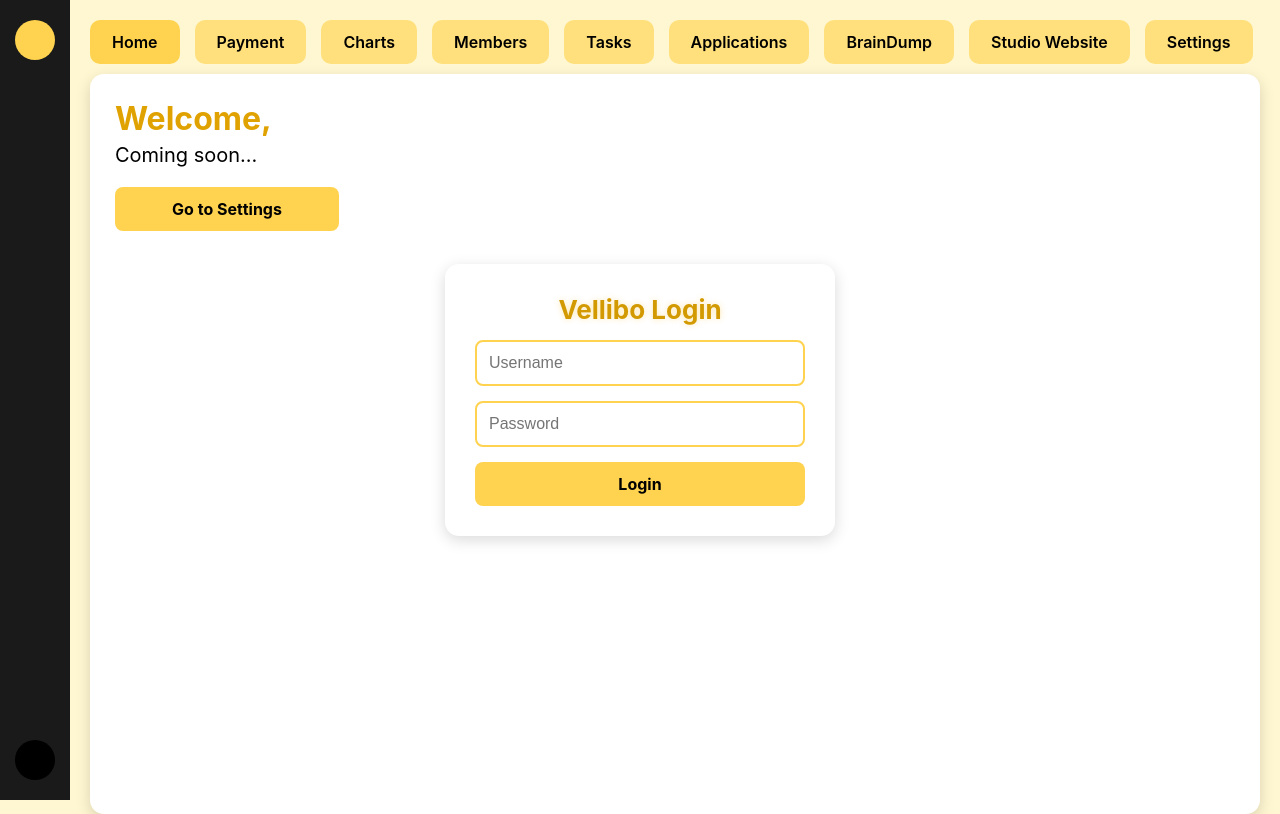
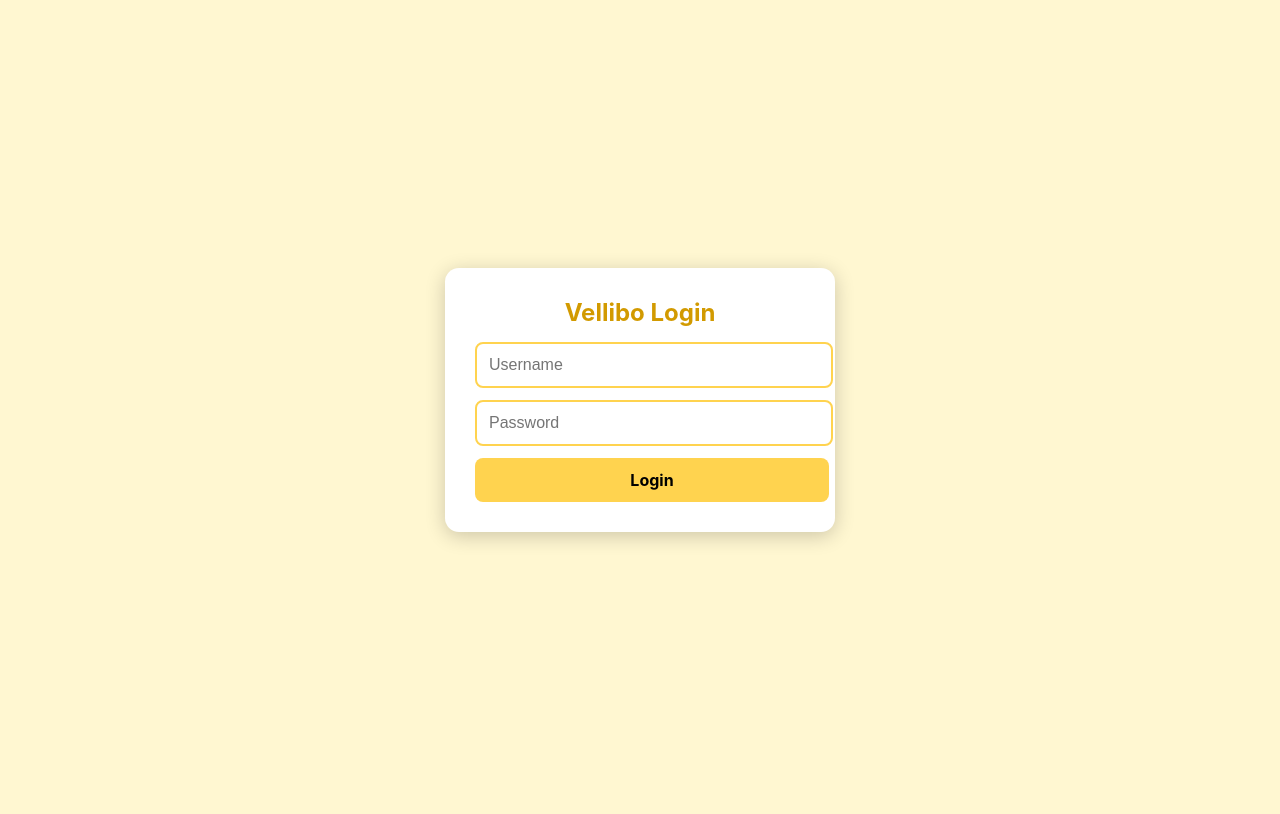
Before and after one commit to spammingridget-dotcom/vellibo, a plain HTML site: page index.html in a window 1280 px wide. Drawn offline with Linux system fonts and the light colour scheme.

Commit message:
Update index.html

```diff
--- a/index.html
+++ b/index.html
@@ -1,274 +1,96 @@
 <!DOCTYPE html>
-<html lang="en">
+<html>
 <head>
-<meta charset="UTF-8">
+<title>Vellibo Login</title>
 <meta name="viewport" content="width=device-width, initial-scale=1.0">
-<title>Vellibo Platform</title>
 
 <style>
-
 body {
     margin: 0;
     background: #fff7d1;
     font-family: "Inter", sans-serif;
-        height: 100vh;
-        overflow: hidden;
 }
 
-    /* CENTER LOGIN BOX */
-    #loginBox {
+#box {
+    width: 330px;
+    padding: 30px;
+    background: white;
+    border-radius: 14px;
+    box-shadow: 0 4px 20px rgba(0,0,0,0.2);
     position: absolute;
-        top: 50%;
-        left: 50%;
+    top: 50%; left: 50%;
     transform: translate(-50%, -50%);
-        width: 330px;
-        background: #ffffff;
-        padding: 30px;
-        border-radius: 14px;
-        box-shadow: 0 4px 15px rgba(0,0,0,0.15);
-        display: flex;
-        flex-direction: column;
-        gap: 15px;
 }
 
-    #loginBox h2 {
-        margin: 0;
-        font-size: 26px;
+h2 {
     text-align: center;
+    margin: 0 0 15px 0;
     color: #d29a00;
-        text-shadow: 0 0 6px rgba(255,180,0,0.3);
 }
 
 input {
+    width: 100%;
     padding: 12px;
     border-radius: 8px;
     border: 2px solid #ffd34f;
-        outline: none;
+    margin-bottom: 12px;
     font-size: 16px;
 }
 
-    input:focus {
-        border-color: #e5b400;
+.btn {
+    width: 100%;
+    padding: 12px;
+    background: #ffd34f;
+    border-radius: 8px;
+    text-align: center;
+    cursor: pointer;
+    font-weight: bold;
 }
 
-    .btn {
-        padding: 12px;
-        background: #ffd34f;
-        color: black;
-        text-align: center;
-        border-radius: 8px;
-        font-weight: bold;
-        cursor: pointer;
-        transition: 0.2s;
-    }
 .btn:hover { background: #f5c42b; }
 
 #error {
+    display: none;
     color: red;
-        font-size: 14px;
     text-align: center;
-        display: none;
+    margin-bottom: 10px;
 }
+</style>
 
-    /* DASHBOARD (hidden at first) */
-    #dashboard {
-        display: none;
-        height: 100vh;
-        width: 100vw;
-        display: flex;
-    }
-
-    /* SIDEBAR */
-    .sidebar {
-        width: 70px;
-        background: #1a1a1a;
-        display: flex;
-        flex-direction: column;
-        align-items: center;
-        padding-top: 20px;
-    }
-
-    .btn-home {
-        width: 40px;
-        height: 40px;
-        background: #ffd34f;
-        border-radius: 50%;
-        cursor: pointer;
-        transition: 0.2s;
-    }
-    .btn-home:hover { transform: scale(1.1); }
-
-    .btn-logout {
-        width: 40px;
-        height: 40px;
-        background: #000;
-        border-radius: 50%;
-        cursor: pointer;
-        transition: 0.2s;
-        margin-top: auto;
-        margin-bottom: 20px;
-    }
-    .btn-logout:hover { transform: scale(1.1); }
-
-    /* MAIN */
-    .main {
-        flex: 1;
-        padding: 20px;
-    }
-
-    .tabs {
-        display: flex;
-        gap: 15px;
-        padding-bottom: 10px;
-    }
-
-    .tab {
-        background: #ffe07c;
-        padding: 12px 22px;
-        border-radius: 10px;
-        font-weight: 600;
-        cursor: pointer;
-        transition: 0.2s;
-    }
-
-    .tab:hover { background: #ffd34f; }
-    .tab.active { background: #ffd34f; }
-
-    .page {
-        display: none;
-        background: white;
-        border-radius: 14px;
-        height: calc(100% - 70px);
-        padding: 25px;
-        box-shadow: 0 5px 15px rgba(0,0,0,0.15);
-    }
-
-    .title {
-        font-size: 32px;
-        font-weight: bold;
-        color: #e0a200;
-    }
-
-</style>
 </head>
 <body>
 
-<!-- LOGIN BOX -->
-<div id="loginBox">
+<div id="box">
     <h2>Vellibo Login</h2>
+
     <input id="username" placeholder="Username">
     <input id="password" type="password" placeholder="Password">
-    <div id="error">Invalid username or password</div>
+    <div id="error">Invalid login.</div>
+
     <div class="btn" onclick="login()">Login</div>
 </div>
 
-<!-- DASHBOARD -->
-<div id="dashboard">
-
-    <!-- SIDEBAR -->
-    <div class="sidebar">
-        <div class="btn-home" onclick="openPage('Home')"></div>
-        <div style="flex:1;"></div>
-        <div class="btn-logout" onclick="logout()"></div>
-    </div>
-
-    <!-- MAIN AREA -->
-    <div class="main">
-
-        <div class="tabs">
-            <div class="tab active" onclick="openPage('Home')">Home</div>
-            <div class="tab" onclick="openPage('Payment')">Payment</div>
-            <div class="tab" onclick="openPage('Charts')">Charts</div>
-            <div class="tab" onclick="openPage('Members')">Members</div>
-            <div class="tab" onclick="openPage('Tasks')">Tasks</div>
-            <div class="tab" onclick="openPage('Applications')">Applications</div>
-            <div class="tab" onclick="openPage('BrainDump')">BrainDump</div>
-            <div class="tab" onclick="openPage('Studio Website')">Studio Website</div>
-            <div class="tab" onclick="openPage('Settings')">Settings</div>
-        </div>
-
-        <!-- PAGES -->
-
-        <div class="page" id="Home" style="display:block;">
-            <div class="title">Welcome, <span id="userDisplay"></span></div>
-            <p style="font-size:20px; margin-top:5px;">Coming soon...</p>
-
-            <div class="btn" style="margin-top:15px; width:200px;"
-                onclick="openPage('Settings')">
-                Go to Settings
-            </div>
-        </div>
-
-        <div class="page" id="Payment"><div class="title">Payment</div></div>
-        <div class="page" id="Charts"><div class="title">Charts</div></div>
-        <div class="page" id="Members"><div class="title">Members</div></div>
-        <div class="page" id="Tasks"><div class="title">Tasks</div></div>
-        <div class="page" id="Applications"><div class="title">Applications</div></div>
-        <div class="page" id="BrainDump"><div class="title">BrainDump</div></div>
-        <div class="page" id="Studio Website"><div class="title">Studio Website</div></div>
-        <div class="page" id="Settings"><div class="title">Settings</div></div>
-
-    </div>
-
-</div>
-
 <script>
-
-// MANUAL USERS
+// Allowed users
 const users = [
-    { username: "mopy", password: "mopy", role: "owner" },
-    { username: "pim", password: "pim", role: "owner" }
+    { username: "mopy", password: "mopy" },
+    { username: "pim",  password: "pim" }
 ];
 
-// LOGIN FUNCTION
 function login() {
-    const u = document.getElementById("username").value.trim().toLowerCase();
-    const p = document.getElementById("password").value;
+    let u = document.getElementById("username").value.toLowerCase().trim();
+    let p = document.getElementById("password").value;
 
-    const match = users.find(x => x.username === u && x.password === p);
+    const found = users.find(x => x.username === u && x.password === p);
 
-    if (!match) {
+    if (!found) {
         document.getElementById("error").style.display = "block";
         return;
     }
 
-    // Save user
-    localStorage.setItem("velliboUser", JSON.stringify(match));
-
-    // Show dashboard
-    document.getElementById("loginBox").style.display = "none";
-    document.getElementById("dashboard").style.display = "flex";
-
-    document.getElementById("userDisplay").innerText = match.username;
+    // Redirect to dashboard
+    window.location.href = "dashboard.html?user=" + found.username;
 }
-
-// OPEN PAGE
-function openPage(name) {
-    document.querySelectorAll(".page").forEach(p => p.style.display = "none");
-    document.getElementById(name).style.display = "block";
-
-    document.querySelectorAll(".tab").forEach(t => t.classList.remove("active"));
-    document.querySelectorAll(".tab").forEach(t => {
-        if (t.innerText === name) t.classList.add("active");
-    });
-}
-
-// LOGOUT
-function logout() {
-    localStorage.removeItem("velliboUser");
-    location.reload();
-}
-
-// AUTO LOGIN (if user already logged in)
-window.onload = () => {
-    const saved = JSON.parse(localStorage.getItem("velliboUser"));
-    if (saved) {
-        document.getElementById("loginBox").style.display = "none";
-        document.getElementById("dashboard").style.display = "flex";
-        document.getElementById("userDisplay").innerText = saved.username;
-    }
-};
-
 </script>
 
 </body>
```
Lines whose indentation alone changed are shown as unchanged.
